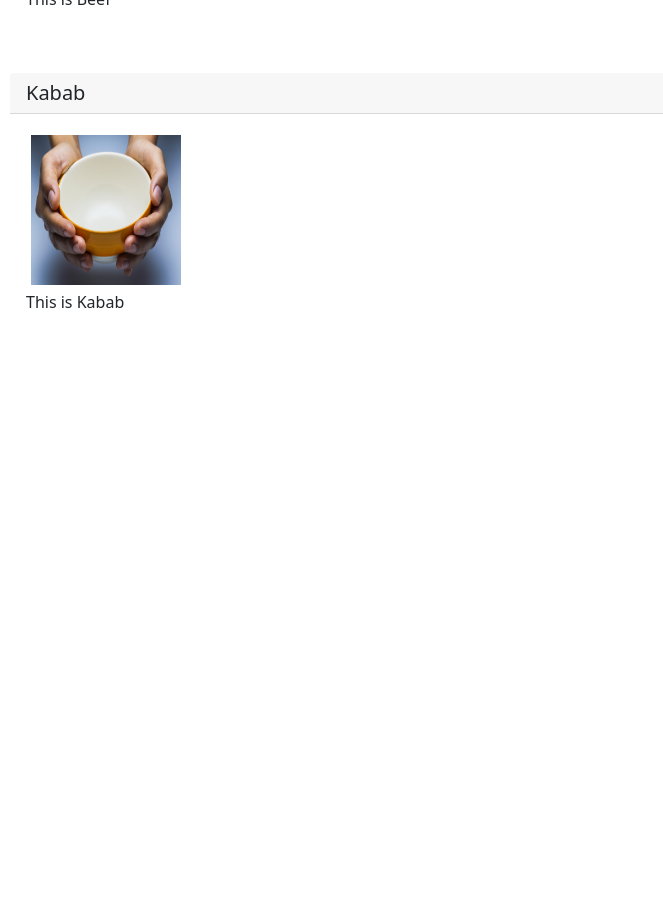
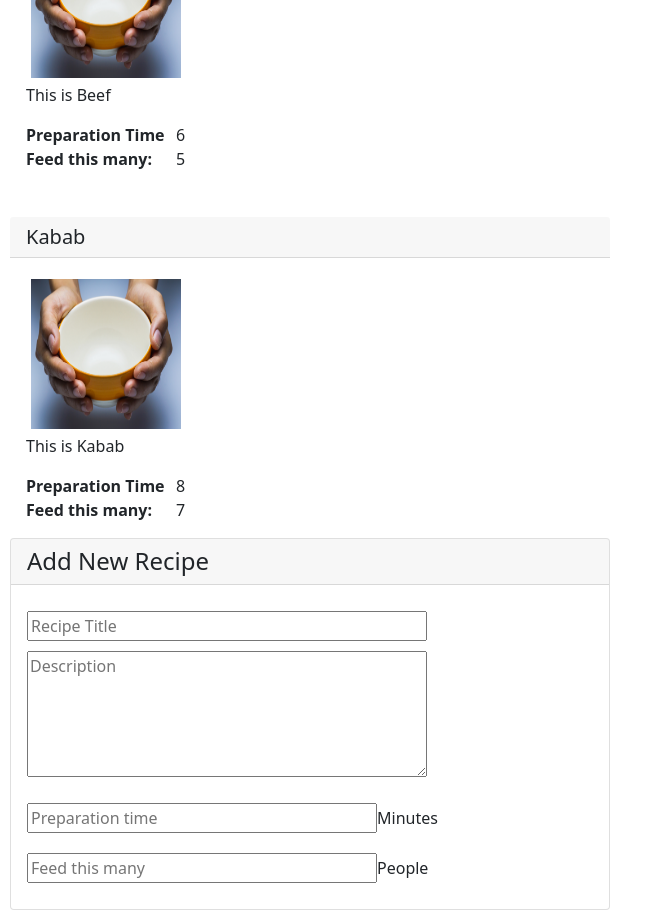
Before and after one commit to 9amcoder/recipeApp, an Angular app: page / in a window 1280 px wide. Shown: the part 920-1840 px from the top of the page, without its empty margins (0-663 px from the left). Before the commit the page ends 1276 px from the top, so only its background shows below. Built offline with nearby package versions, Linux system fonts and the light colour scheme.

Commit message:
Add recipe object

```diff
--- a/src/app/components/recipe-list/recipe-list.component.css
+++ b/src/app/components/recipe-list/recipe-list.component.css
@@ -2,3 +2,12 @@ h1 {
     font-size: 150%;
     margin-bottom: 30px;
 }
+
+div.newrecipe input {
+    margin-top: 10px;
+    margin-bottom: 10px;
+}
+
+div.newrecipe textarea {
+    margin-bottom: 10px;
+}
--- a/src/app/components/recipe-list/recipe-list.component.html
+++ b/src/app/components/recipe-list/recipe-list.component.html
@@ -3,3 +3,19 @@
 <div *ngFor="let recipe of recipes">
     <app-recipe-summary [recipe]='recipe'></app-recipe-summary>
 </div>
+
+<div style="clear:both"></div>
+
+<div class='newrecipe card' style='width:600px'>
+    <h4 class='card-header'>Add New Recipe</h4>
+    <div class='card-body'>
+        <input type='text' placeholder='Recipe Title' name='title' style="width: 400px;" />
+        <textarea style="width: 400px; " rows=5 placeholder="Description" name="discription"></textarea>
+        <div>
+            <input type="text" placeholder="Preparation time" name="preparation_time" style="width: 350px;" />Minutes
+        </div>
+        <div>
+            <input type="text" placeholder="Feed this many " name="feed_this_many" style="width: 350px;" />People
+        </div>
+    </div>
+</div>
--- a/src/app/components/recipe-list/recipe-list.component.ts
+++ b/src/app/components/recipe-list/recipe-list.component.ts
@@ -8,12 +8,16 @@ import { Recipe } from 'src/app/model/recipe';
 })
 export class RecipeListComponent {
 
+  recipe_in_progress: Recipe;
+
   recipes: Recipe[];
 
   /**
    *
    */
   constructor() {
+    this.recipe_in_progress = Recipe.createBlank();
+
     this.recipes = [
       new Recipe('Banana bread',
       'This is banana bread', 1,2,
--- a/src/app/components/recipe-summary/recipe-summary.component.css
+++ b/src/app/components/recipe-summary/recipe-summary.component.css
@@ -23,4 +23,5 @@ div.recipe-card {
     float: center;
     padding-top: 15px;
     margin-top: 15px;
+    width: 600px;
 }
--- a/src/app/components/recipe-summary/recipe-summary.component.html
+++ b/src/app/components/recipe-summary/recipe-summary.component.html
@@ -2,9 +2,14 @@
     <h5 class="card-header">{{ recipe.title }}</h5>
     <div class="card-body">
         <div class="cover-photo-holder">
-            <img style="height: 150px; width: 150px"
-            src="{{ this.recipe.cover_photo ? this.recipe.cover_photo : '/assets/emptybowl.jpg' }}" />
+            <img style="height: 150px; width: 150px" src="{{ this.recipe.cover_photo ? this.recipe.cover_photo : '/assets/emptybowl.jpg' }}" />
         </div>
         <p>{{ recipe.description }}</p>
+        <div>
+            <div style="float: left; font-weight:bold; width:150px">Preparation Time</div>
+            <div>{{recipe.preparation_time}}</div>
+            <div style="float: left; font-weight:bold; width:150px">Feed this many:</div>
+            <div>{{recipe.feed_this_many}}</div>
+        </div>
     </div>
 </div>
--- a/src/app/model/recipe.ts
+++ b/src/app/model/recipe.ts
@@ -30,4 +30,8 @@ export class Recipe{
         this.cover_photo = cp;
 
     }
+
+    public static createBlank():Recipe{
+        return new Recipe('', '',0, 0,[ ], [], " ")
+    }
 }
```
